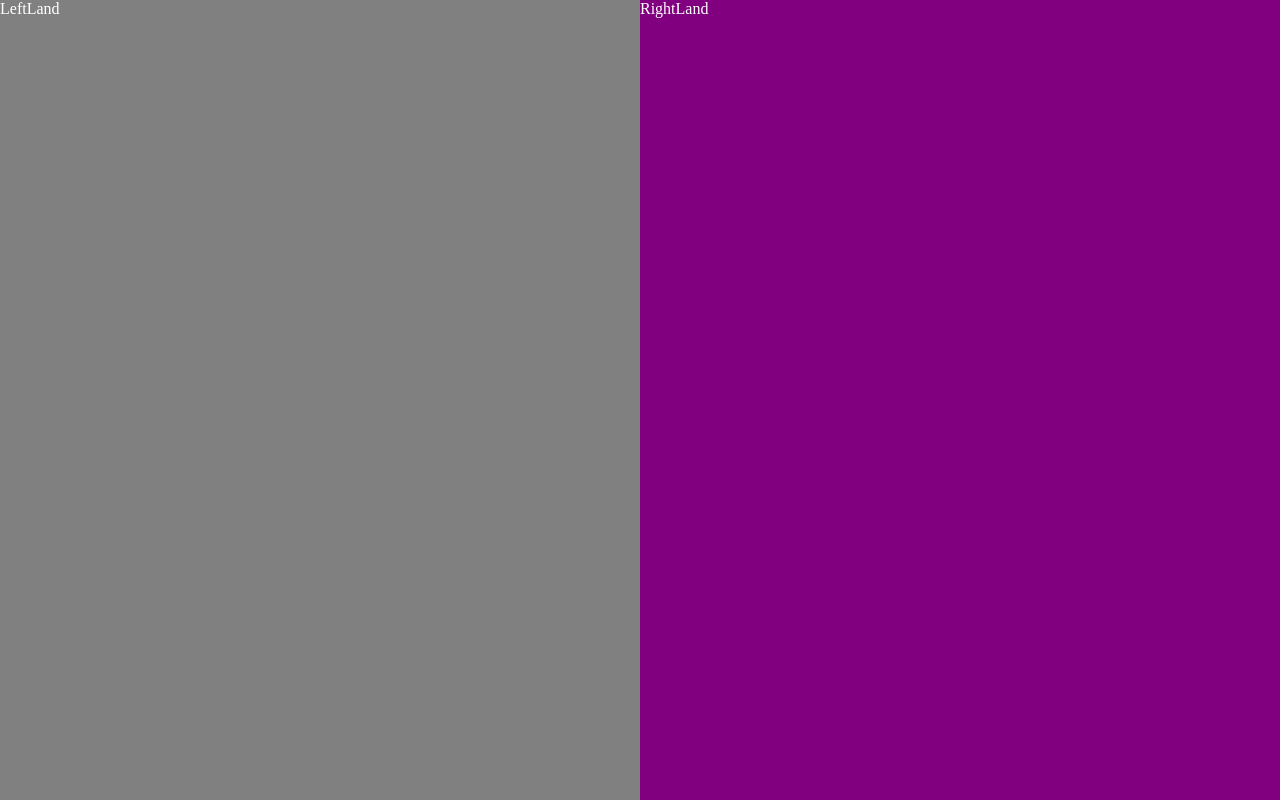
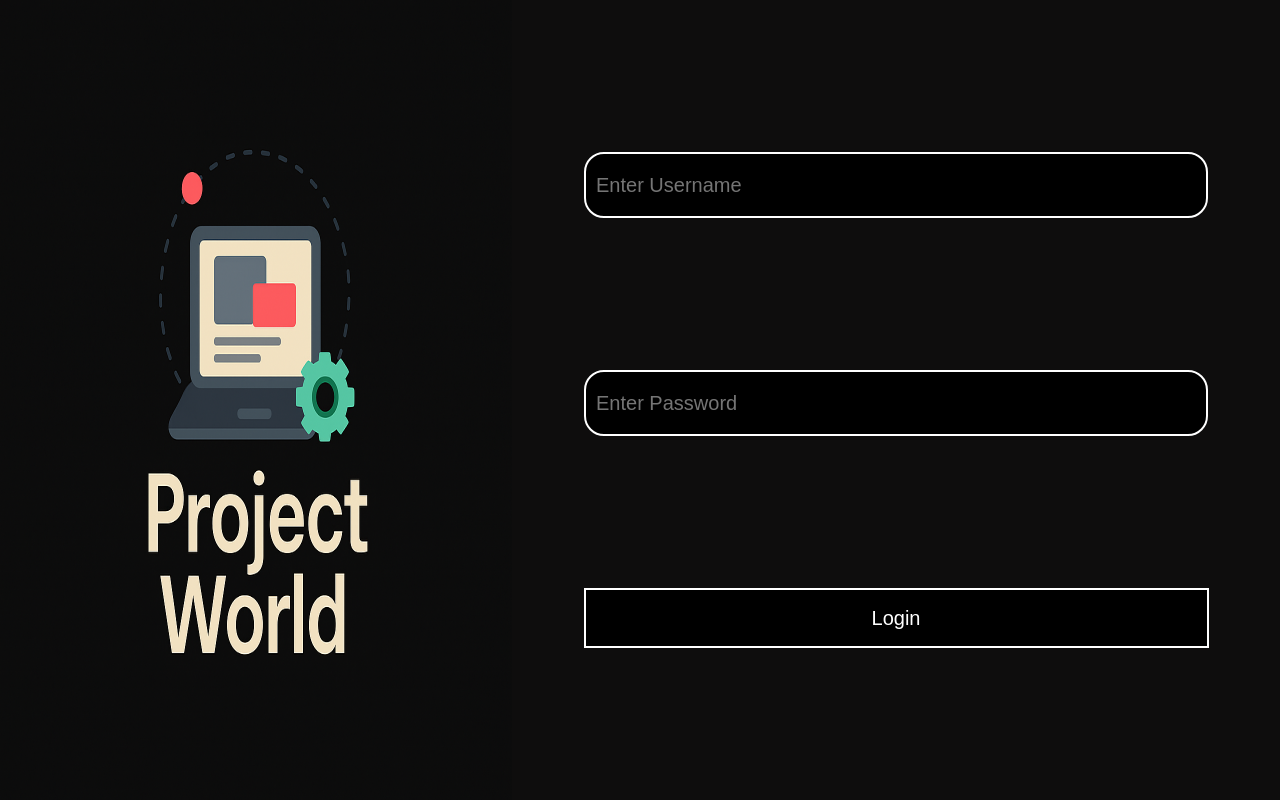
Before and after one commit to BALAKASACHITH/projectWorld, a React (Vite) app in the folder client/: page / in a window 1280 px wide. Built offline with nearby package versions, Linux system fonts and the light colour scheme.

Commit message:
completed landing page

```diff
--- /dev/null
+++ b/client/src/components/common/Button.jsx
@@ -0,0 +1,7 @@
+export default function Button({value,action}){
+    return(
+        <button className="Button" onClick={action} >
+            {value}
+        </button>
+    )
+}
--- /dev/null
+++ b/client/src/components/common/Input.jsx
@@ -0,0 +1,11 @@
+export default function Input({placeholder, value,setValue,type="text"}){
+    return(
+        <input
+        className="Input"
+        placeholder={placeholder}
+        type={type}
+        value={value}
+        onChange={(e)=>setValue(e.target.value)}
+        />
+    )
+}
--- a/client/src/components/land/Land.jsx
+++ b/client/src/components/land/Land.jsx
@@ -1,8 +1,25 @@
+import Input from "../common/Input"
+import Button from "../common/Button"
+import { useState } from "react"
+import pLogo from "../../../images/pLogo.png"
 export default function Land(){
+    const [userName,setUserName]=useState("");
+    const [password,setPassword]=useState("");
+    const handle=()=>{
+        console.log("clicked button");
+    }
     return(
         <div className="Land">
-            <div className="LeftLand" >LeftLand</div>
-            <div className="RightLand" >RightLand</div>
+            <div className="LeftLand" >
+                <img className="Logo" src={pLogo} alt="Logo" />
+            </div>
+            <div className="RightLand" >
+                <div className="Login" >
+                    <Input placeholder="Enter Username" value={userName} setValue={setUserName}/>
+                    <Input placeholder="Enter Password" value={password} setValue={setPassword} type="password"/>
+                    <Button value="Login" action={handle} />
+                </div>
+            </div>
         </div>
     )
 }
--- a/client/src/main.css
+++ b/client/src/main.css
@@ -7,6 +7,34 @@ html,body,#root{
 }
 .App{
     height: 100%;
+}
+.Logo{
+    height: 100%;
+    width:100%;
+}
+/*common*/
+.Input{
+    width: 600px;
+    height: 60px;
+    font-size: 20px;
+    padding-left: 10px;
+    padding-right: 10px;
+    background-color: black;
+    color: white;
+    border: 2px solid white;
+    border-radius: 20px;
+}
+.Button{
+    width: 625px;
+    height: 60px;
+    display: flex;
+    justify-content: center;
+    align-items: center;
+    font-size: 20px;
+    background-color: black;
+    color: white;
+    border: 2px solid white;
+    cursor: pointer;
 }
 .Land{
     height: 100%;
@@ -18,13 +46,27 @@ html,body,#root{
 }
 .LeftLand{
     height: 100%;
-    width: 50%;
-    background-color: grey;
+    width: 40%;
+    background-color: rgb(14, 13, 13);
+    display: flex;
+    justify-content: center;
+    align-items: center;
 }
 .RightLand{
     height: 100%;
-    width: 50%;
-    background-color: purple;
+    width: 60%;
+    background-color: rgb(14, 13, 13);
+    display: flex;
+    justify-content: center;
+    align-items: center;
+}
+.Login{
+    height: 100%;
+    width: 90%;
+    display: flex;
+    flex-direction: column;
+    justify-content: space-evenly;
+    align-items: center;
 }
 .DashBoard{
     height: 100%;
```
Also changed, not shown: client/images/pLogo.png (added).
